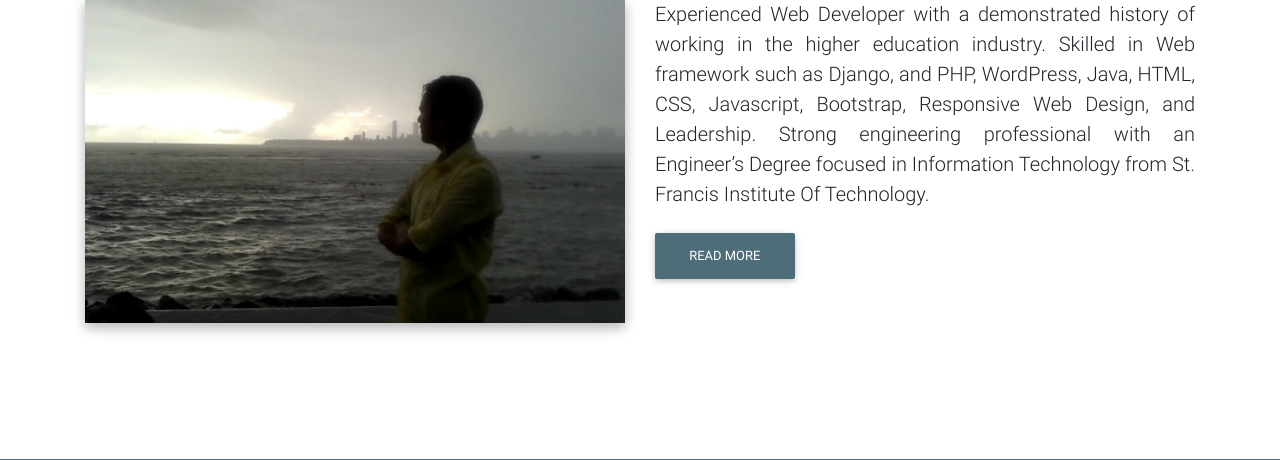
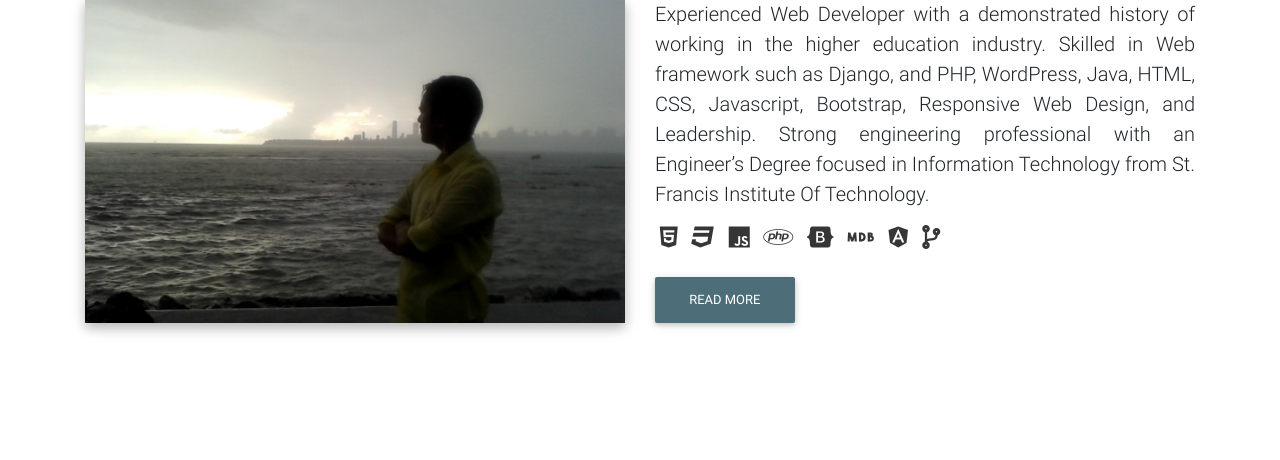
Before and after one commit to itsumeet27/portfolio, a PHP site: page / in a window 1280 px wide. Shown: the part 919-1379 px from the top of the page. Run offline with PHP 8.4, Linux system fonts and the light colour scheme; some libraries are stand-ins or nearby versions.

Commit message:
Adding Skills logo

```diff
--- a/css/style.css
+++ b/css/style.css
@@ -97,13 +97,13 @@ hr.title {
   margin-left: 3px;
 }
 
-.social-icons i{
+.social-icons i, .technologies i{
   color: #363636;
   font-size: 24px;
   padding: 0px 0.2em;
 }
 
-.social-icons i:hover{
+.social-icons i:hover, .technologies i:hover{
   color: #000;
 }
 
@@ -318,7 +318,6 @@ hr.section{
   margin: 0;
 }
 
-
 /* Responsive Media Queries */
 
 @media (max-width: 740px) {
--- a/index.html
+++ b/index.html
@@ -97,19 +97,19 @@
         efficient manner.
         <div class="social-icons">
           <a href="https://www.facebook.com/profile.php?id=100007900753991" target="_blank">
-            <i class="fab fa-facebook-f"></i>
+            <i class="fab fa-facebook-f" title="Facebook"></i>
           </a>
           <a href="https://twitter.com/sumeet_270296" target="_blank">
-            <i class="fab fa-twitter"></i>
+            <i class="fab fa-twitter" title="Twitter"></i>
           </a>
           <a href="https://linkedin.com/in/itsumeet" target="_blank">
-            <i class="fab fa-linkedin"></i>
+            <i class="fab fa-linkedin" title="Linkedin"></i>
           </a>
           <a href="https://instagram.com/sumit270296" target="_blank">
-            <i class="fab fa-instagram"></i>
+            <i class="fab fa-instagram" title="Instagram"></i>
           </a>
           <a href="https://github.com/sumit270296" target="_blank">
-            <i class="fab fa-github mr-2"></i>
+            <i class="fab fa-github mr-2" title="GitHub"></i>
           </a>
         </div>
         <a href="" class="btn btn-portfolio">Portfolio</a>
@@ -153,7 +153,18 @@
               Technology from
               St. Francis Institute Of Technology.
             </p>
-            <a href="" class="btn btn-contact mt-2 ml-0">Read More</a>
+            <div class="technologies">
+              <i class="fab fa-html5" title="HTML5"></i>
+              <i class="fab fa-css3" title="CSS3"></i>
+              <i class="fab fa-js" title="JavaScript"></i>
+              <i class="fab fa-php" title="PHP"></i>
+              <i class="fab fa-bootstrap" title="Bootstrap"></i>
+              <i class="fab fa-mdb" title="Material Design Bootstrap"></i>
+              <i class="fab fa-angular" title="Angular"></i>
+              <i class="fas fa-code-branch" title="GitHub"></i>
+
+            </div>
+            <a href="" class="btn btn-contact mt-4 ml-0">Read More</a>
           </div>
           <!--Grid column-->
         </div>
@@ -328,6 +339,7 @@
         </div>
       </section>
     </div>
+
   </main>
   <!--Main layout-->
 
```
